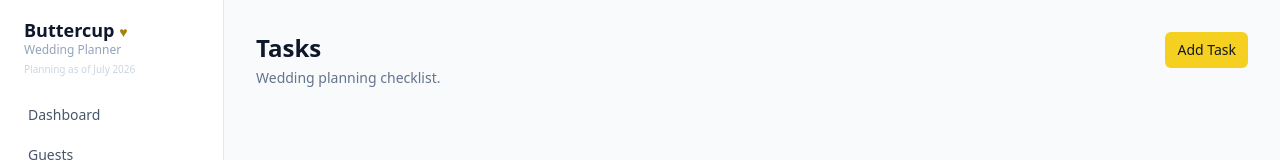
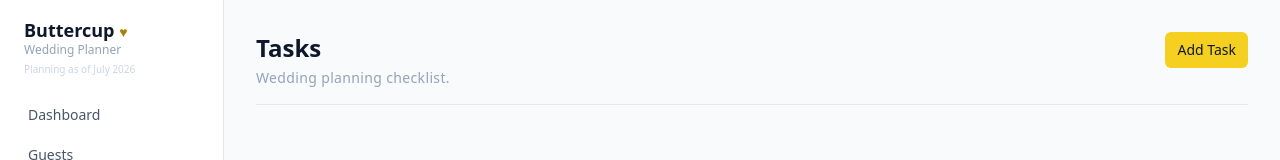
Before and after one commit to abramverseio/binge-code-review-demo, a React (Vite) app in the folder client/: page /tasks in a window 1280 px wide. Shown: the top 160 px of the page. Built offline with nearby package versions, Linux system fonts and the light colour scheme; no server answers.

Commit message:
Improve PageHeader visual hierarchy with divider and softer description
Adds a subtle bottom border under the header block and lightens the
description text so it reads more clearly as secondary to the title.
Styling only, no logic or prop changes.

```diff
--- a/client/src/components/PageHeader.tsx
+++ b/client/src/components/PageHeader.tsx
@@ -8,10 +8,10 @@ interface PageHeaderProps {
 
 export function PageHeader({ title, description, actions }: PageHeaderProps) {
   return (
-    <div className="mb-6 flex items-start justify-between">
+    <div className="mb-6 flex items-start justify-between border-b border-slate-200 pb-4">
       <div>
         <h1 className="text-2xl font-semibold text-slate-900">{title}</h1>
-        {description && <p className="mt-1 text-sm text-slate-500">{description}</p>}
+        {description && <p className="mt-1 text-sm tracking-wide text-slate-400">{description}</p>}
       </div>
       {actions && <div className="flex gap-2">{actions}</div>}
     </div>
```
